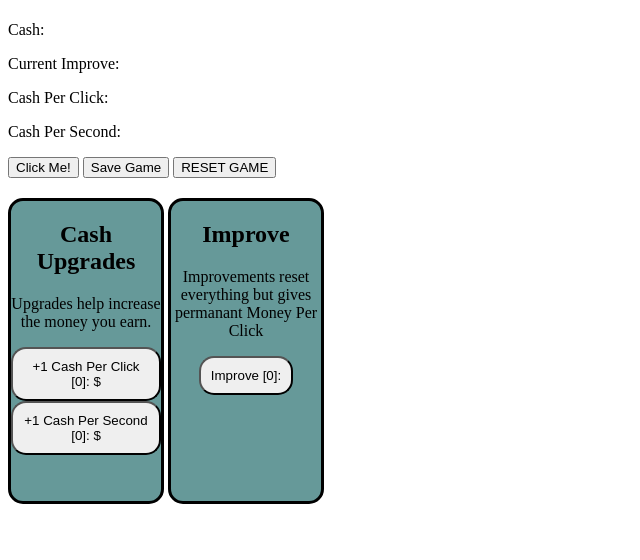
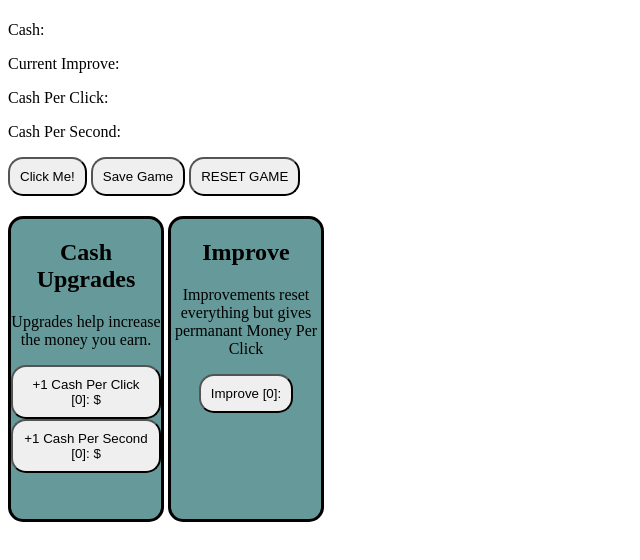
Before and after one commit to MrPotatoManLol/Online-Clicker, a plain HTML site: page index.html in a window 1280 px wide. Shown: the whole page, without its empty margins (0-640 px from the left). Drawn offline with Linux system fonts and the light colour scheme.

Commit message:
Updated Buttons

```diff
--- a/style.css
+++ b/style.css
@@ -2,7 +2,7 @@
   text-align: center;
 }
 
-#miscButton {
+.miscButton {
   border-radius: 15px;
   padding: 10px;
 }
```
